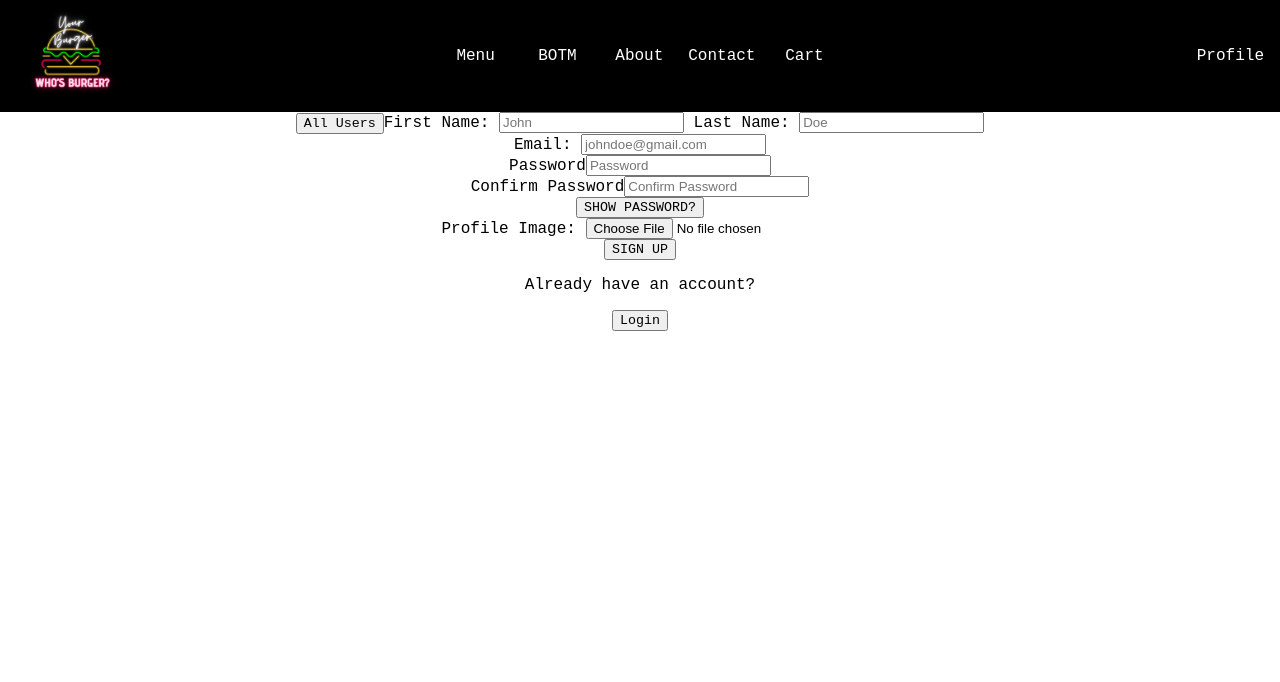
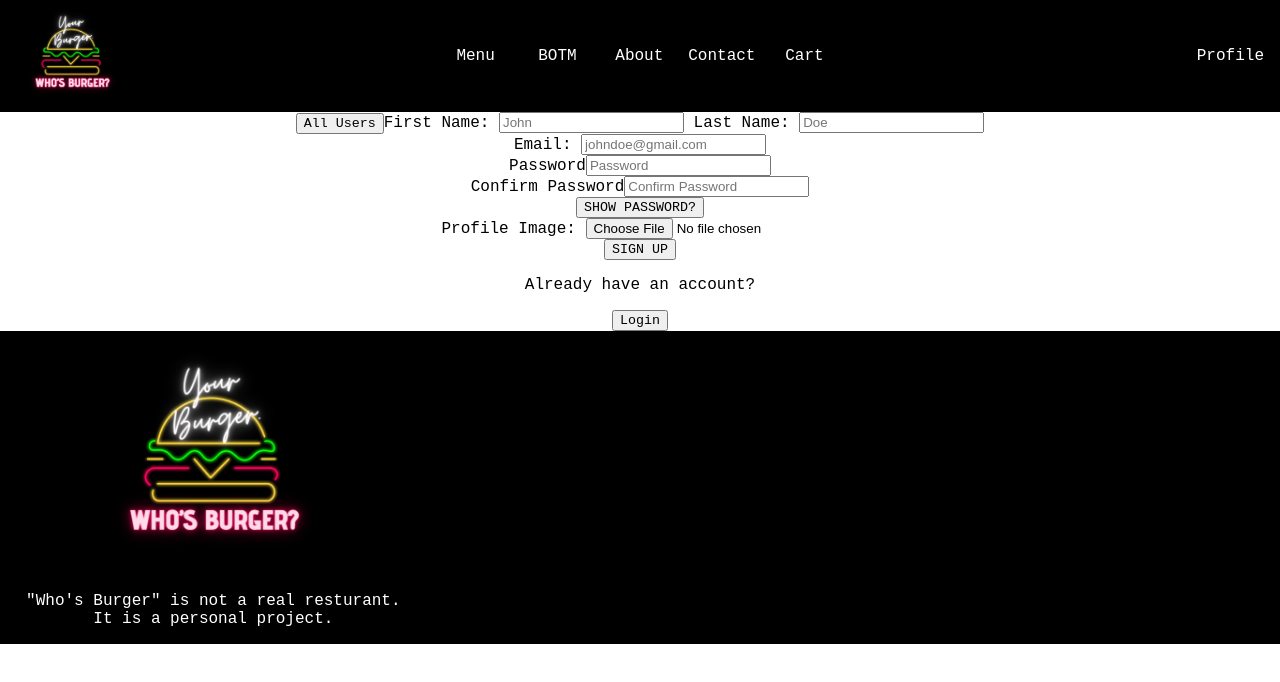
Before and after one commit to zullicm/whos-burger, a React (Create React App) app in the folder client/: page /profile in a window 1280 px wide. Shown: the top 682 px of the page. Built offline with nearby package versions, Linux system fonts and the light colour scheme; no server answers.

Commit message:
Added footer, not all content added

```diff
--- a/client/src/App.css
+++ b/client/src/App.css
@@ -11,6 +11,25 @@ button{
   font-family: "Source Code Pro", monospace;
 }
 
+
+#footer{
+  background-color: black;
+  color: white;
+  display: grid;
+  grid-template-columns: repeat(3, 1fr);
+  width: 100%;
+  bottom: 0;
+}
+
+.footer-sec1 p{
+  padding: 0px;
+  margin: 0px;
+  margin-bottom: 1rem;
+}
+
+#footer img{
+  max-height: 16rem;
+}
 
 /* ----- NAVBAR ----- */
 
@@ -78,9 +97,6 @@ button{
 
 
 /* ----- MENU ----- */
-
-/* .menu{
-} */
 
 .menu-section-container{
   display: grid;
--- a/client/src/App.jsx
+++ b/client/src/App.jsx
@@ -6,6 +6,7 @@ import User from './Pages/User';
 import HomePage from './Pages/HomePage';
 import { UserContext } from './Context/user';
 import MenuPage from './Pages/MenuPage';
+import Footer from './Components/Footer';
 
 function App() {
 
@@ -22,6 +23,7 @@ function App() {
         {/* <Route exact path='/cart' element={<Cart />}/> */}
         <Route exact path='/profile' element={<User />}/>
       </Routes>
+      <Footer />
     </div>
   );
 }
--- /dev/null
+++ b/client/src/Components/Footer.jsx
@@ -0,0 +1,22 @@
+import React from "react";
+import Logo from '../Assets/Logo.png'
+
+function Footer(){
+
+  return(
+    <div id="footer">
+      <div className="footer-sec1">
+        <img src={Logo} />
+        <p>"Who's Burger" is not a real resturant.<br/>It is a personal project.</p>
+      </div>
+      <div>
+
+      </div>
+      <div>
+
+      </div>
+    </div>
+  )
+}
+
+export default Footer
--- a/client/src/Components/NavBar.jsx
+++ b/client/src/Components/NavBar.jsx
@@ -7,7 +7,7 @@ function NavBar(){
   const navigate = useNavigate()
 
   return(
-    <nav className="navbar" >
+    <header className="navbar" >
       <img src={Logo} title="Who's Burger Homepage" onClick={() => navigate('')} />
       <ul>
         <li onClick={() => navigate('menu')} title="Menu">
@@ -29,7 +29,7 @@ function NavBar(){
       <div className=" nav-profile">
         <a className="navbar-item" exact to="/profile">Profile</a>
       </div>
-    </nav>
+    </header>
   )
 }
 
```
